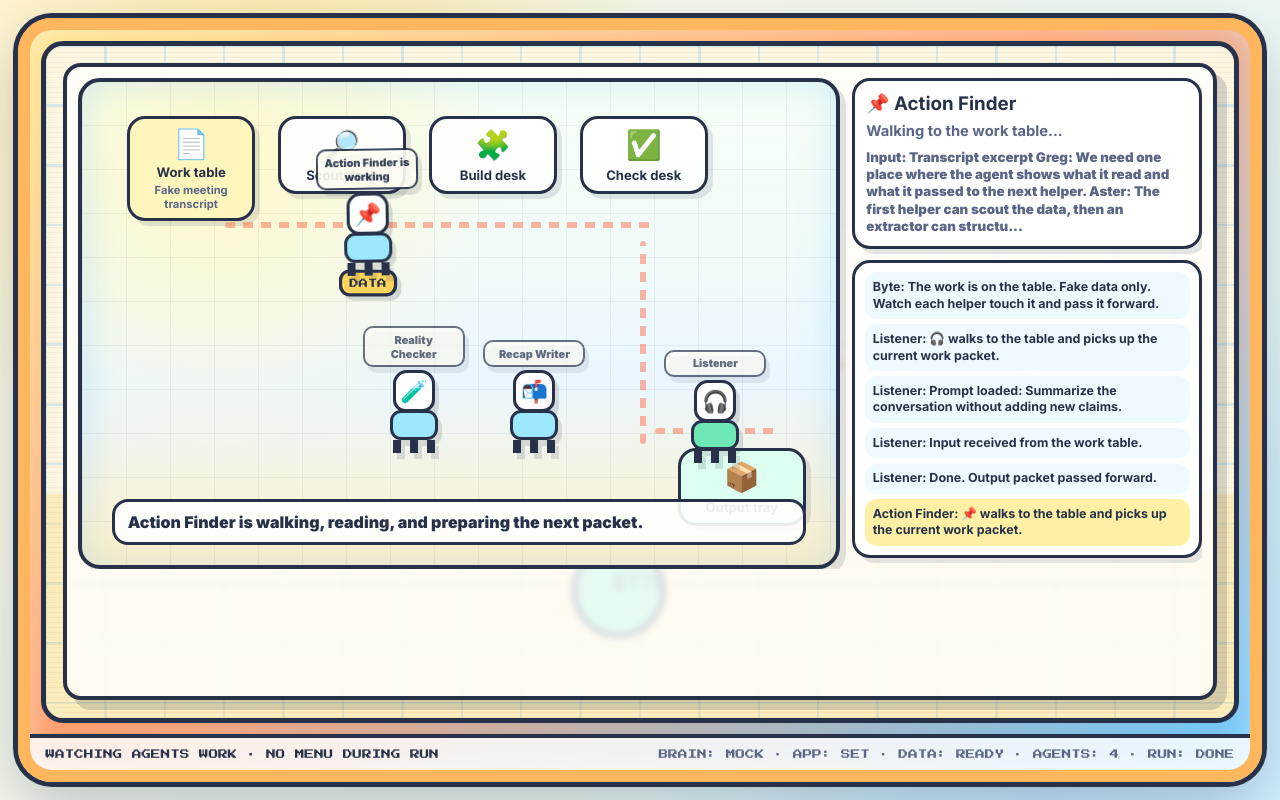
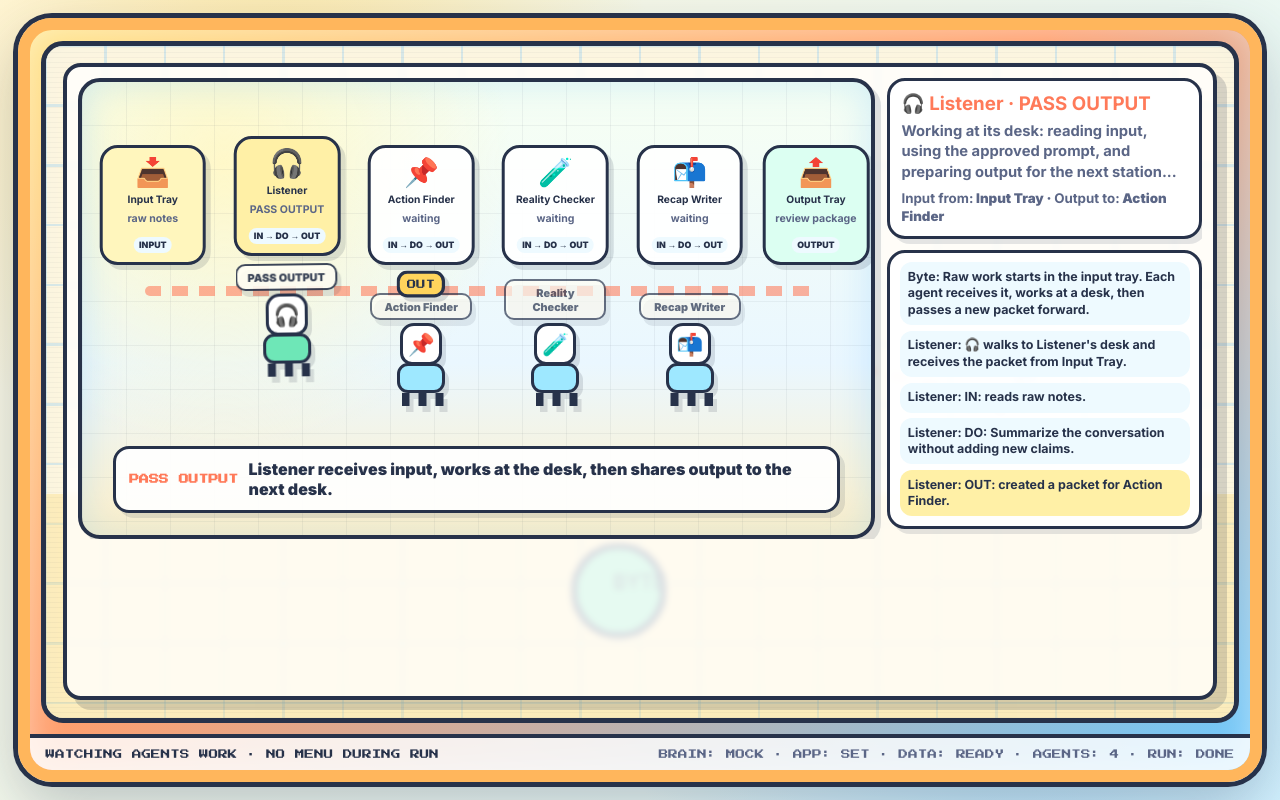
Before and after one commit to UretzkyZvi/agents-academy-workshop-kit, a website: page docs/index.html in a window 1280 px wide. Both pictures are taken after a click on the button "PLAY DEMO RUN". Drawn offline with Linux system fonts and the light colour scheme.

Commit message:
docs: clarify agent office handoff chain

```diff
--- a/docs/app.js
+++ b/docs/app.js
@@ -51,7 +51,7 @@ const state = {
   screen: "title", cursor: 0, provider: "mock", apiKey: "",
   appText: "I want to organize all the information from conversations and meetings. Show decisions, action items, risks, follow-ups, and what needs human approval.",
   template: "conversations", data: "", agents: [], runLog: [], chat: [],
-  activeAgent: -1, packetFrom: -1, running: false, score: 0,
+  activeAgent: -1, packetFrom: -1, runPhase: "idle", running: false, score: 0,
 };
 const flow = ["title", "brain", "define", "data", "agents", "run", "export"];
 const sleep = (ms) => new Promise(r => setTimeout(r, ms));
@@ -71,16 +71,16 @@ function mockAgentOutput(agent,input,i){
 async function callServerAgent(agent,input,index){ const res=await fetch("/api/run-agent",{method:"POST",headers:{"Content-Type":"application/json"},body:JSON.stringify({provider:state.provider,apiKey:state.apiKey,agent,input,appText:state.appText,index})}); if(!res.ok) throw new Error(await res.text()); return (await res.json()).output; }
 async function runAgents(){
   if(!state.agents.length) generateFromDefinition();
-  state.running=true; state.runLog=[]; state.chat=[{who:"Byte",text:"The work is on the table. Fake data only. Watch each helper touch it and pass it forward."}]; state.activeAgent=-1; state.packetFrom=-1; setScreen("run");
+  state.running=true; state.runLog=[]; state.chat=[{who:"Byte",text:"Raw work starts in the input tray. Each agent receives it, works at a desk, then passes a new packet forward."}]; state.activeAgent=-1; state.packetFrom=-1; state.runPhase="idle"; setScreen("run");
   for(let i=0;i<state.agents.length;i++){
-    const agent=state.agents[i]; state.activeAgent=i; state.packetFrom=i-1; state.chat.push({who:agent.name,text:`${agent.icon} walks to the table and picks up the current work packet.`}); render(); await sleep(650);
-    const input=agentInput(i); const step={icon:agent.icon,name:agent.name,role:agent.role,prompt:agent.prompt,input,call:state.provider==="mock"?"Demo Brain local simulation":`${providers.find(p=>p.id===state.provider)?.name} via local /api/run-agent`,doing:"Reading input, applying its profile, producing output for the next helper...",output:"working..."};
-    state.runLog.push(step); state.chat.push({who:agent.name,text:`Prompt loaded: ${agent.prompt}`}); state.chat.push({who:agent.name,text:`Input received from ${i===0?"the work table":state.agents[i-1].name}.`}); render(); await sleep(900);
-    try{ step.output = state.provider==="mock" || !state.apiKey ? mockAgentOutput(agent,input,i) : await callServerAgent(agent,input,i); state.chat.push({who:agent.name,text:"Done. Output packet passed forward."}); }
-    catch(err){ step.output=`Server/API failed, demo mode continued.\nReason: ${err.message}\n\n${mockAgentOutput(agent,input,i)}`; state.chat.push({who:agent.name,text:"Real call failed, so demo mode kept the lesson moving."}); }
-    addScore(250); render(); await sleep(750);
+    const agent=state.agents[i]; state.activeAgent=i; state.packetFrom=i-1; state.runPhase="receive"; state.chat.push({who:agent.name,text:`${agent.icon} walks to ${agent.name}'s desk and receives the packet from ${i===0?'Input Tray':state.agents[i-1].name}.`}); render(); await sleep(950);
+    const input=agentInput(i); const step={icon:agent.icon,name:agent.name,role:agent.role,prompt:agent.prompt,input,call:state.provider==="mock"?"Demo Brain local simulation":`${providers.find(p=>p.id===state.provider)?.name} via local /api/run-agent`,doing:"Working at its desk: reading input, using the approved prompt, and preparing output for the next station...",output:"working..."};
+    state.runLog.push(step); state.runPhase="work"; state.chat.push({who:agent.name,text:`IN: reads ${i===0?'raw notes':`output from ${state.agents[i-1].name}`}.`}); state.chat.push({who:agent.name,text:`DO: ${agent.prompt}`}); render(); await sleep(1300);
+    try{ step.output = state.provider==="mock" || !state.apiKey ? mockAgentOutput(agent,input,i) : await callServerAgent(agent,input,i); state.runPhase="handoff"; state.chat.push({who:agent.name,text:`OUT: created a packet for ${state.agents[i+1]?.name || 'the Output Tray'}.`}); }
+    catch(err){ step.output=`Server/API failed, demo mode continued.\nReason: ${err.message}\n\n${mockAgentOutput(agent,input,i)}`; state.runPhase="handoff"; state.chat.push({who:agent.name,text:"Real call failed, so demo mode kept the lesson moving and passed a demo packet forward."}); }
+    addScore(250); render(); await sleep(950);
   }
-  state.activeAgent=-1; state.packetFrom=state.agents.length-1; state.chat.push({who:"Byte",text:"Orchestration complete. The human review package is ready."}); state.running=false; addScore(500); render();
+  state.activeAgent=-1; state.packetFrom=state.agents.length-1; state.runPhase="complete"; state.chat.push({who:"Byte",text:"The final output packet is in the review tray. A human can inspect it before anything real happens."}); state.running=false; addScore(500); render();
 }
 function makeMarkdownSpec(){ return `# AgentWorks Quest Agent Team\n\n## Application\n${state.appText}\n\n## Fake Data\n${state.data}\n\n## Agents\n${state.agents.map(a=>`### ${a.name}\n- Role: ${a.role}\n- Prompt: ${a.prompt}`).join("\n\n")}\n\n## Run Log\n${state.runLog.map(s=>`### ${s.name}\nPrompt: ${s.prompt}\n\nInput:\n${s.input}\n\nCall:\n${s.call}\n\nOutput:\n${s.output}`).join("\n\n")}`; }
 function makeLangGraph(){ return `from typing import TypedDict\nfrom langgraph.graph import StateGraph, START, END\n\nclass AgentState(TypedDict):\n    text: str\n    log: list[str]\n\ndef call_agent(name, prompt, text):\n    return f"{name} processed: {text[:200]}"\n\n${state.agents.map(a=>`def ${a.name.toLowerCase().replace(/[^a-z0-9]+/g,"_")}(state: AgentState):\n    out = call_agent(${JSON.stringify(a.name)}, ${JSON.stringify(a.prompt)}, state["text"])\n    return {"text": out, "log": state["log"] + [out]}\n`).join("\n")}\ngraph = StateGraph(AgentState)\n${state.agents.map(a=>`graph.add_node("${a.name}", ${a.name.toLowerCase().replace(/[^a-z0-9]+/g,"_")})`).join("\n")}\ngraph.add_edge(START, "${state.agents[0]?.name||"Agent"}")\n${state.agents.slice(0,-1).map((a,i)=>`graph.add_edge("${a.name}", "${state.agents[i+1].name}")`).join("\n")}\ngraph.add_edge("${state.agents.at(-1)?.name||"Agent"}", END)\napp = graph.compile()\nprint(app.invoke({"text": ${JSON.stringify(state.data)}, "log": []}))`; }
@@ -107,27 +107,30 @@ function detailsForScreen(){
   if(state.screen==="data") return `<label class="field"><span>${esc(currentTemplate().dataLabel)}</span><textarea id="fake-data">${esc(state.data||currentTemplate().fakeData)}</textarea></label><p class="friendly-note">Users see the fake conversations, meetings, or documents before agents touch anything real.</p>`;
   if(state.screen==="agents") return `<div class="agent-grid">${state.agents.map((a,i)=>`<article class="agent-card"><div class="avatar">${a.icon}</div><h3>${esc(a.name)}</h3><label>Profile<input id="agent-role-${i}" value="${esc(a.role)}" /></label><label>Prompt<textarea id="agent-prompt-${i}">${esc(a.prompt)}</textarea></label></article>`).join("")}</div>`;
   if(state.screen==="run") {
-    const homes = [[12,68],[28,68],[44,68],[60,68]];
-    const targets = [[22,32],[38,32],[54,32],[70,32]];
     const active = state.activeAgent;
-    return `<div class="office-run">
-      <div class="office-floor" aria-label="Small agents walking in the office">
-        <div class="office-zone zone-source"><span>📄</span><b>Work table</b><small>${esc(currentTemplate().dataLabel)}</small></div>
-        <div class="office-zone zone-scan"><span>🔎</span><b>Scout desk</b></div>
-        <div class="office-zone zone-build"><span>🧩</span><b>Build desk</b></div>
-        <div class="office-zone zone-check"><span>✅</span><b>Check desk</b></div>
-        <div class="office-zone zone-out"><span>📦</span><b>Output tray</b></div>
-        <div class="path-line path-a"></div><div class="path-line path-b"></div><div class="path-line path-c"></div>
-        ${state.agents.map((a,i)=>{ const h=homes[i]||[15+i*12,68], t=targets[i]||[24+i*12,32]; const done=state.runLog[i]&&state.runLog[i].output!=='working...'; return `<div class="mini-agent ${active===i?'walking':''} ${done?'done':''}" style="--home-x:${h[0]}%;--home-y:${h[1]}%;--target-x:${t[0]}%;--target-y:${t[1]}%;--delay:${i*.12}s">
-          <div class="agent-bubble">${esc(a.name)}${active===i?' is working':''}</div>
+    const xs = [9, 26, 43, 60, 77, 93];
+    const deskNames = ["Input Tray", ...state.agents.map(a => a.name), "Output Tray"];
+    const phaseText = state.runPhase === "receive" ? "RECEIVE INPUT" : state.runPhase === "work" ? "WORK AT DESK" : state.runPhase === "handoff" ? "PASS OUTPUT" : state.runPhase === "complete" ? "READY FOR HUMAN REVIEW" : "READY";
+    const packetIndex = state.runPhase === "complete" ? state.agents.length + 1 : active < 0 ? 0 : state.runPhase === "handoff" ? active + 2 : active + 1;
+    return `<div class="office-run chain-run">
+      <div class="office-floor chain-floor" aria-label="Agent office chain from input to output">
+        <div class="chain-path"></div>
+        ${deskNames.map((name,i)=>`<div class="chain-desk ${i===0?'input-desk':''} ${i===deskNames.length-1?'output-desk':''} ${i===active+1?'active-desk':''} ${i>0&&i<=state.runLog.length?'done-desk':''}" style="--x:${xs[i]}%">
+          <span>${i===0?'📥':i===deskNames.length-1?'📤':state.agents[i-1]?.icon}</span>
+          <b>${esc(name)}</b>
+          <small>${i===0?'raw notes':i===deskNames.length-1?'review package':i===active+1?phaseText:i<=state.runLog.length?'output sent':'waiting'}</small>
+          <em>${i>0&&i<deskNames.length-1 ? 'IN → DO → OUT' : i===0 ? 'INPUT' : 'OUTPUT'}</em>
+        </div>`).join("")}
+        ${state.agents.map((a,i)=>{ const done=state.runLog[i]&&state.runLog[i].output!=='working...'; const x=xs[i+1]; return `<div class="mini-agent chain-agent ${active===i?'walking':''} ${done?'done':''}" style="--home-x:${x}%;--home-y:62%;--target-x:${x}%;--target-y:${state.runPhase==='work'?50:56}%;--delay:${i*.1}s">
+          <div class="agent-bubble">${active===i?phaseText:a.name}</div>
           <div class="agent-head">${a.icon}</div><div class="agent-body"></div><div class="agent-legs"></div>
         </div>`;}).join("")}
-        <div class="data-packet ${active>=0?'moving':''}" style="--packet-x:${active>=0 ? (targets[active]||[50,35])[0] : 78}%;--packet-y:${active>=0 ? (targets[active]||[50,35])[1]+10 : 28}%">DATA</div>
-        <div class="office-caption">${active>=0?`${esc(state.agents[active].name)} is walking, reading, and preparing the next packet.`:state.runLog.length?'Human review package is ready in the output tray.':'Press Play to watch the office start.'}</div>
+        <div class="data-packet chain-packet ${state.running||state.runPhase==='complete'?'moving':''}" style="--packet-x:${xs[packetIndex]||93}%;--packet-y:${state.runPhase==='work'?37:45}%">${state.runPhase==='handoff'?'OUT':'DATA'}</div>
+        <div class="chain-caption"><strong>${phaseText}</strong><span>${active>=0?`${esc(state.agents[active].name)} receives input, works at the desk, then shares output to the next desk.`:state.runLog.length?'The output chain is complete. Human review comes next.':'Press Play to watch data move through the office chain.'}</span></div>
       </div>
-      <aside class="office-side">
-        <div class="mini-focus">${active>=0?`<h3>${state.agents[active].icon} ${esc(state.agents[active].name)}</h3><p>${esc(state.runLog[active]?.doing||'Walking to the work table...')}</p><small>Input: ${esc((state.runLog[active]?.input||state.data)).slice(0,190)}...</small>`:`<h3>${state.runLog.length?'✅ Done':'Ready'}</h3><p>${state.runLog.length?'The agents finished. Export or play again.':'The agents will move around the office one at a time.'}</p>`}</div>
-        <div class="auto-log office-log" id="auto-log">${state.chat.slice(-7).map(m=>`<p><b>${esc(m.who)}:</b> ${esc(m.text)}</p>`).join("")}</div>
+      <aside class="office-side chain-side">
+        <div class="mini-focus">${active>=0?`<h3>${state.agents[active].icon} ${esc(state.agents[active].name)} · ${phaseText}</h3><p>${esc(state.runLog[active]?.doing||'Walking to the desk to receive input...')}</p><small><b>Input from:</b> ${active===0?'Input Tray':esc(state.agents[active-1]?.name||'Previous agent')} · <b>Output to:</b> ${esc(state.agents[active+1]?.name||'Output Tray')}</small>`:`<h3>${state.runLog.length?'✅ Output ready':'Ready'}</h3><p>${state.runLog.length?'The chain finished. Export or play again.':'The agents will pass the packet desk by desk.'}</p>`}</div>
+        <div class="auto-log office-log" id="auto-log">${state.chat.slice(-6).map(m=>`<p><b>${esc(m.who)}:</b> ${esc(m.text)}</p>`).join("")}</div>
         ${!state.running?`<div class="stage-actions"><button id="stage-play">${state.runLog.length?'Play Again':'Play Agents'}</button>${state.runLog.length?'<button id="stage-export">Export Run</button>':''}<button id="stage-edit">Edit Agents</button></div>`:''}
       </aside>
     </div>`;
--- a/docs/styles.css
+++ b/docs/styles.css
@@ -285,6 +285,67 @@ body.play-mode .details { overflow: hidden; padding: 0; }
 @keyframes legWiggle { to { transform: translateX(3px); } }
 @keyframes packetPulse { to { transform: translate(-50%, -58%) scale(1.08); } }
 
+.chain-run { grid-template-columns: minmax(0, 1.55fr) minmax(315px, .58fr); }
+.chain-floor { min-height: 0; }
+.chain-path {
+  position: absolute;
+  left: 8%; right: 7%; top: 45%;
+  height: 10px;
+  border-radius: 999px;
+  background: repeating-linear-gradient(90deg, var(--orange) 0 16px, transparent 16px 27px);
+  opacity: .58;
+}
+.chain-desk {
+  position: absolute;
+  left: var(--x);
+  top: 14%;
+  transform: translateX(-50%);
+  width: 13.5%;
+  min-width: 88px;
+  height: 120px;
+  display: grid;
+  grid-template-rows: auto auto auto auto;
+  place-items: center;
+  gap: .18rem;
+  border: 3px solid var(--line);
+  border-radius: 18px;
+  background: rgba(255,255,255,.94);
+  box-shadow: 5px 5px 0 rgba(39,50,74,.14);
+  text-align: center;
+  padding: .42rem;
+  z-index: 3;
+}
+.chain-desk span { font-size: 1.75rem; line-height: 1; }
+.chain-desk b { color: var(--ink); font-size: clamp(.62rem, .8vw, .78rem); line-height: 1.1; }
+.chain-desk small { color: var(--soft-ink); font-size: .66rem; line-height: 1.1; min-height: 1.45em; }
+.chain-desk em { padding: .16rem .32rem; border-radius: 999px; background: #eefaff; color: var(--ink); font-size: .55rem; font-style: normal; font-weight: 900; }
+.input-desk { background: #fff6bd; }
+.output-desk { background: #dcfff2; }
+.active-desk { background: #fff0a6; animation: tablePulse .65s infinite alternate; transform: translateX(-50%) translateY(-9px); }
+.done-desk:not(.active-desk) { background: #e8fff7; }
+.chain-agent { top: 62%; z-index: 6; }
+.chain-agent.done { left: var(--home-x); top: 62%; }
+.chain-agent.walking { left: var(--target-x); top: var(--target-y); }
+.chain-agent.done .agent-body { background: var(--green); }
+.chain-packet { z-index: 10; transition: left .45s ease, top .45s ease; }
+.chain-caption {
+  position: absolute;
+  left: 4%; right: 4%; bottom: 5%;
+  display: grid;
+  grid-template-columns: auto 1fr;
+  align-items: center;
+  gap: .65rem;
+  border: 3px solid var(--line);
+  border-radius: 16px;
+  background: rgba(255,255,255,.92);
+  padding: .65rem .8rem;
+  color: var(--ink);
+  box-shadow: 5px 5px 0 rgba(39,50,74,.12);
+}
+.chain-caption strong { font-family: 'Press Start 2P', monospace; color: var(--orange); font-size: .62rem; }
+.chain-caption span { font-weight: 900; }
+.chain-side .mini-focus h3 { color: var(--orange); }
+
 @media (max-width: 980px) {
   html, body { overflow: auto; }
   .cabinet { height: auto; min-height: 100dvh; }
```
Also changed, not shown: docs/index.html (+2 -2 lines).
